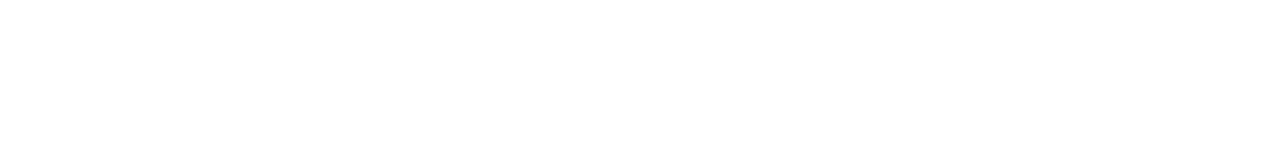
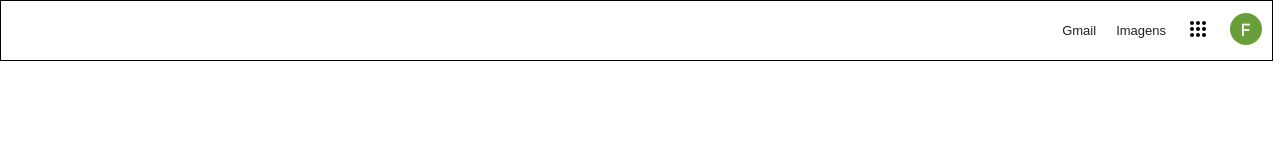
Before and after one commit to fabiomoura-m/google-clone, a plain HTML site: page index.html in a window 1280 px wide. Drawn offline with Linux system fonts and the light colour scheme.

Commit message:
feat: includes header

```diff
--- /dev/null
+++ b/assets/css/style.css
@@ -0,0 +1,47 @@
+* {
+  margin: 0;
+  padding: 0;
+  box-sizing: border-box;
+}
+
+body {
+  font-family: Arial, Helvetica, sans-serif;
+}
+
+header {
+  display: flex;
+  justify-content: flex-end;
+  font-size: 13px;
+  align-items: center;
+  border: 1px solid black;
+  margin-right: 7px;
+}
+
+.header-content {
+  padding: 12px 10px;
+}
+
+.header-content a {
+  text-decoration: none;
+  color: #212121;
+}
+
+.header-content svg {
+  width: 24px;
+  height: 24px;
+  cursor: pointer;
+}
+
+.header-content img {
+  border-radius: 16px;
+  cursor: pointer;
+}
+
+.header-content a:hover {
+  text-decoration: underline;
+}
+
+.header-content svg:hover {
+  border-radius: 100%;
+  cursor: pointer;
+}
--- a/index.html
+++ b/index.html
@@ -5,11 +5,30 @@
   <meta charset="UTF-8">
   <meta http-equiv="X-UA-Compatible" content="IE=edge">
   <meta name="viewport" content="width=device-width, initial-scale=1.0">
+  <link rel="stylesheet" href="assets/css/style.css">
+  <link rel="shortcut icon" href="assets/images/favicon-google.png" type="image/x-icon">
   <title>Google-clone</title>
+
 </head>
 
 <body>
-
+  <header>
+    <div class="header-content"><a href="#">Gmail</a></div>
+    <div class="header-content"><a href="#">Imagens</a></div>
+    <div class="header-content header-images">
+      <abbr title="Google Apps">
+        <svg viewBox="" focusable="false">
+          <path d="M 6 8 c 1.1 0 2 -0.9 2 -2 s -0.9 -2 -2 -2 s -2 0.9 -2 2 s 0.9 2 2 2 Z M 12 20 c 1.1 0 2 -0.9 2 -2 s
+          -0.9 -2 -2 -2 s -2 0.9 -2 2 s 0.9 2 2 2 Z M 6 20 c 1.1 0 2 -0.9 2 -2 s -0.9 -2 -2 -2 s -2 0.9 -2 2 s 0.9 2 2 2 Z
+          M 6 14 c 1.1 0 2 -0.9 2 -2 s -0.9 -2 -2 -2 s -2 0.9 -2 2 s 0.9 2 2 2 Z M 12 14 c 1.1 0 2 -0.9 2 -2 s -0.9 -2 -2
+          -2 s -2 0.9 -2 2 s 0.9 2 2 2 Z M 16 6 c 0 1.1 0.9 2 2 2 s 2 -0.9 2 -2 s -0.9 -2 -2 -2 s -2 0.9 -2 2 Z M 12 8 c
+          1.1 0 2 -0.9 2 -2 s -0.9 -2 -2 -2 s -2 0.9 -2 2 s 0.9 2 2 2 Z M 18 14 c 1.1 0 2 -0.9 2 -2 s -0.9 -2 -2 -2 s -2
+          0.9 -2 2 s 0.9 2 2 2 Z M 18 20 c 1.1 0 2 -0.9 2 -2 s -0.9 -2 -2 -2 s -2 0.9 -2 2 s 0.9 2 2 2 Z" ;></path>
+        </svg>
+      </abbr>
+    </div>
+    <div class="header-content logo header-images"><img src="assets/images/header-icon.png" alt="Icone logo"></div>
+  </header>
 </body>
 
 </html>
```
Also changed, not shown: assets/images/favicon-google.png (added), assets/images/header-icon.png (added), assets/images/menu.png (added).
